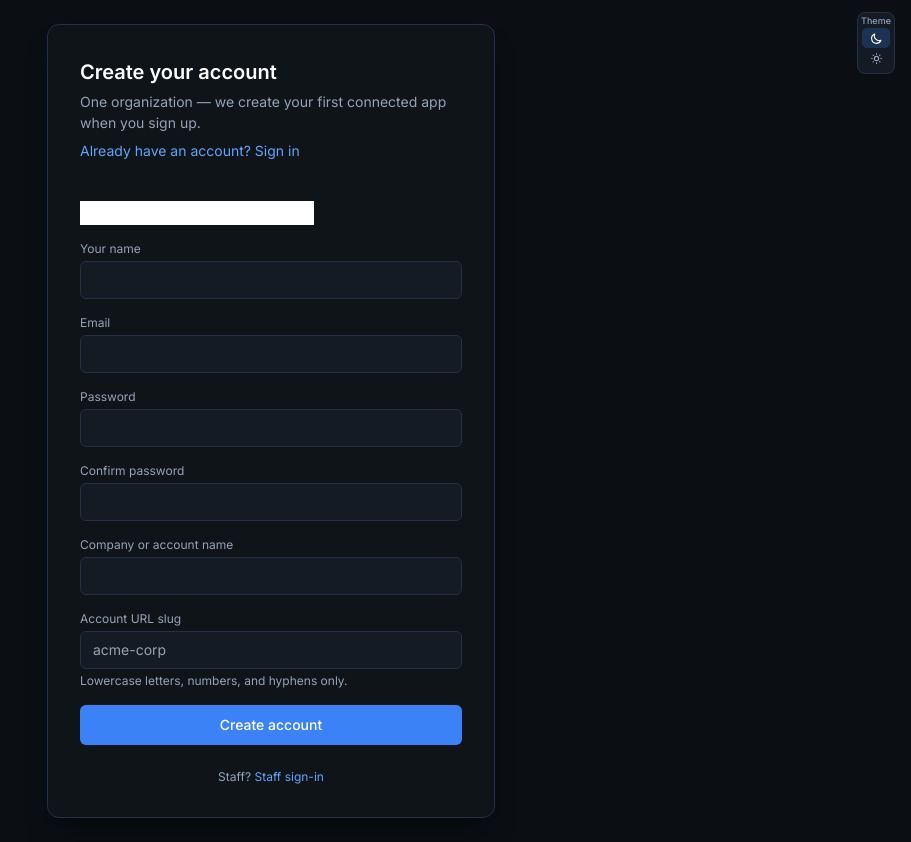
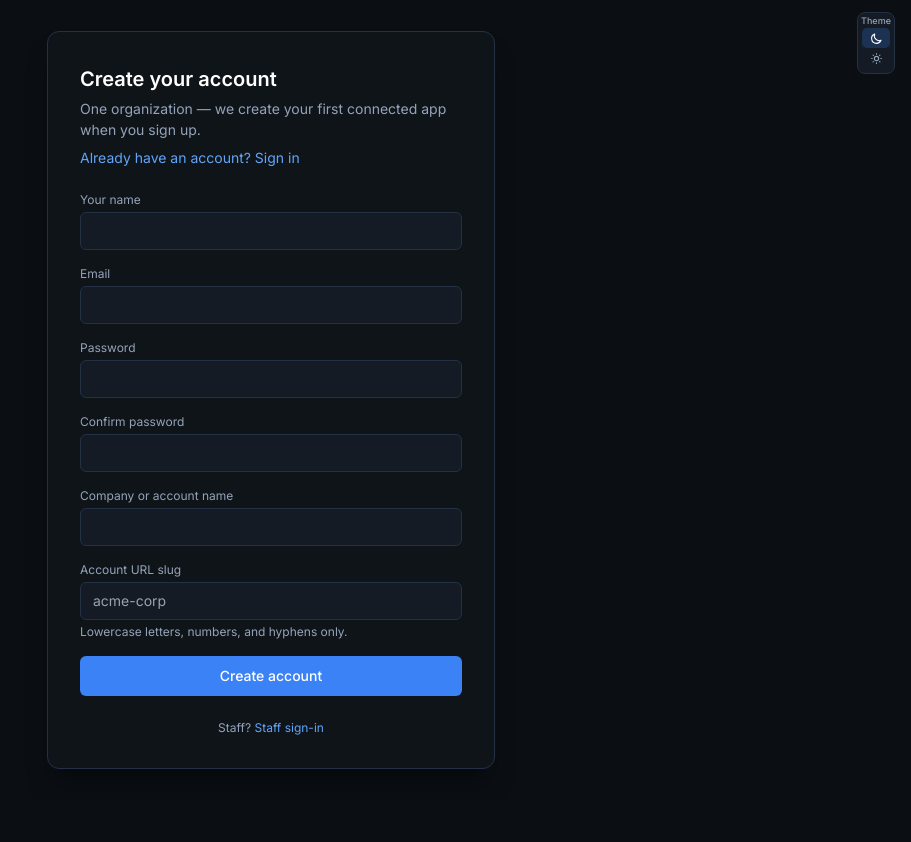
Before and after one commit to iamhaidar2/SkyMailr, a Django app: page /app/signup/ in a window 1280 px wide. Shown: the whole page, without its empty margins (369-1280 px from the left). After the commit the page ends 769 px from the top, so only its background shows below. Run offline with Django 5.2, Linux system fonts and the light colour scheme; parts of the project's set-up code (start-up, migrations or seed data) failed here and were passed over.

Commit message:
fix(portal): hide signup honeypot and render after real fields
Move company_website spam trap to end of the form, use inline + wrapper
CSS so it cannot appear as an unlabeled first field, and document intent in
the template. Prevents accidental fills that triggered " Unable to complete signup.\

Made-with: Cursor

```diff
--- a/apps/ui/forms_customer.py
+++ b/apps/ui/forms_customer.py
@@ -171,19 +171,23 @@ class PortalWorkflowStepForm(forms.Form):
         return data
 
 
+# Inline styles so the field stays hidden even if Tailwind utilities are missing or overridden.
+_SIGNUP_HONEYPOT_WIDGET = forms.TextInput(
+    attrs={
+        "class": "customer-signup-honeypot",
+        "tabindex": "-1",
+        "autocomplete": "off",
+        "aria-hidden": "true",
+        "style": (
+            "position:absolute!important;left:-10000px!important;width:1px!important;"
+            "height:1px!important;padding:0!important;margin:0!important;overflow:hidden!important;"
+            "opacity:0!important;pointer-events:none!important;border:0!important;"
+        ),
+    }
+)
+
+
 class CustomerSignupForm(forms.Form):
-    company_website = forms.CharField(
-        required=False,
-        label="",
-        widget=forms.TextInput(
-            attrs={
-                "class": "absolute -left-[9999px] h-px w-px opacity-0",
-                "tabindex": "-1",
-                "autocomplete": "off",
-                "aria-hidden": "true",
-            }
-        ),
-    )
     display_name = forms.CharField(
         max_length=150,
         label="Your name",
@@ -210,6 +214,12 @@ class CustomerSignupForm(forms.Form):
         label="Account URL slug",
         help_text="Lowercase letters, numbers, and hyphens only.",
         widget=forms.TextInput(attrs={"class": _inp, "placeholder": "acme-corp"}),
+    )
+    # Anti-bot honeypot: must stay empty. Declared last so it renders after labeled fields.
+    company_website = forms.CharField(
+        required=False,
+        label="",
+        widget=_SIGNUP_HONEYPOT_WIDGET,
     )
 
     def clean_email(self):
--- a/apps/ui/templates/ui/customer/signup.html
+++ b/apps/ui/templates/ui/customer/signup.html
@@ -6,6 +6,19 @@
   <meta name="viewport" content="width=device-width, initial-scale=1">
   <title>Create account · SkyMailr</title>
   {% include "ui/customer/partials/auth_head.html" %}
+  <style>
+    /* Contain honeypot so it cannot reflow as a visible first field */
+    .customer-signup-honeypot-wrap {
+      position: absolute;
+      width: 0;
+      height: 0;
+      margin: 0;
+      padding: 0;
+      overflow: hidden;
+      clip: rect(0, 0, 0, 0);
+      border: 0;
+    }
+  </style>
 </head>
 <body class="customer-auth-body">
   <div class="customer-auth-topbar">
@@ -15,7 +28,7 @@
     <h1>Create your account</h1>
     <p class="customer-auth-sub">One organization — we create your first connected app when you sign up.</p>
     <p class="mt-2 text-sm"><a href="{% url 'portal:login' %}" class="customer-dash-link">Already have an account? Sign in</a></p>
-    <form method="post" class="mt-6 space-y-4">
+    <form method="post" class="relative mt-6 space-y-4">
       {% csrf_token %}
       {% if form.non_field_errors %}
         <div class="customer-alert-red text-sm">{{ form.non_field_errors }}</div>
@@ -28,10 +41,10 @@
           {% if field.help_text %}<p class="mt-1 text-xs customer-text-muted">{{ field.help_text }}</p>{% endif %}
           {% if field.errors %}<p class="mt-1 text-xs text-red-400">{{ field.errors.0 }}</p>{% endif %}
         </div>
-        {% else %}
-          {{ field }}
         {% endif %}
       {% endfor %}
+      {# Spam honeypot: leave empty; bots often fill it. Filling it blocks signup. #}
+      <div class="customer-signup-honeypot-wrap" aria-hidden="true">{{ form.company_website }}</div>
       <button type="submit" class="w-full rounded-md bg-accent px-4 py-2.5 text-sm font-medium text-white hover:bg-blue-600">Create account</button>
     </form>
     <p class="mt-6 text-center text-xs customer-text-muted">Staff? <a href="{% url 'ui:login' %}" class="customer-dash-link">Staff sign-in</a></p>
```
